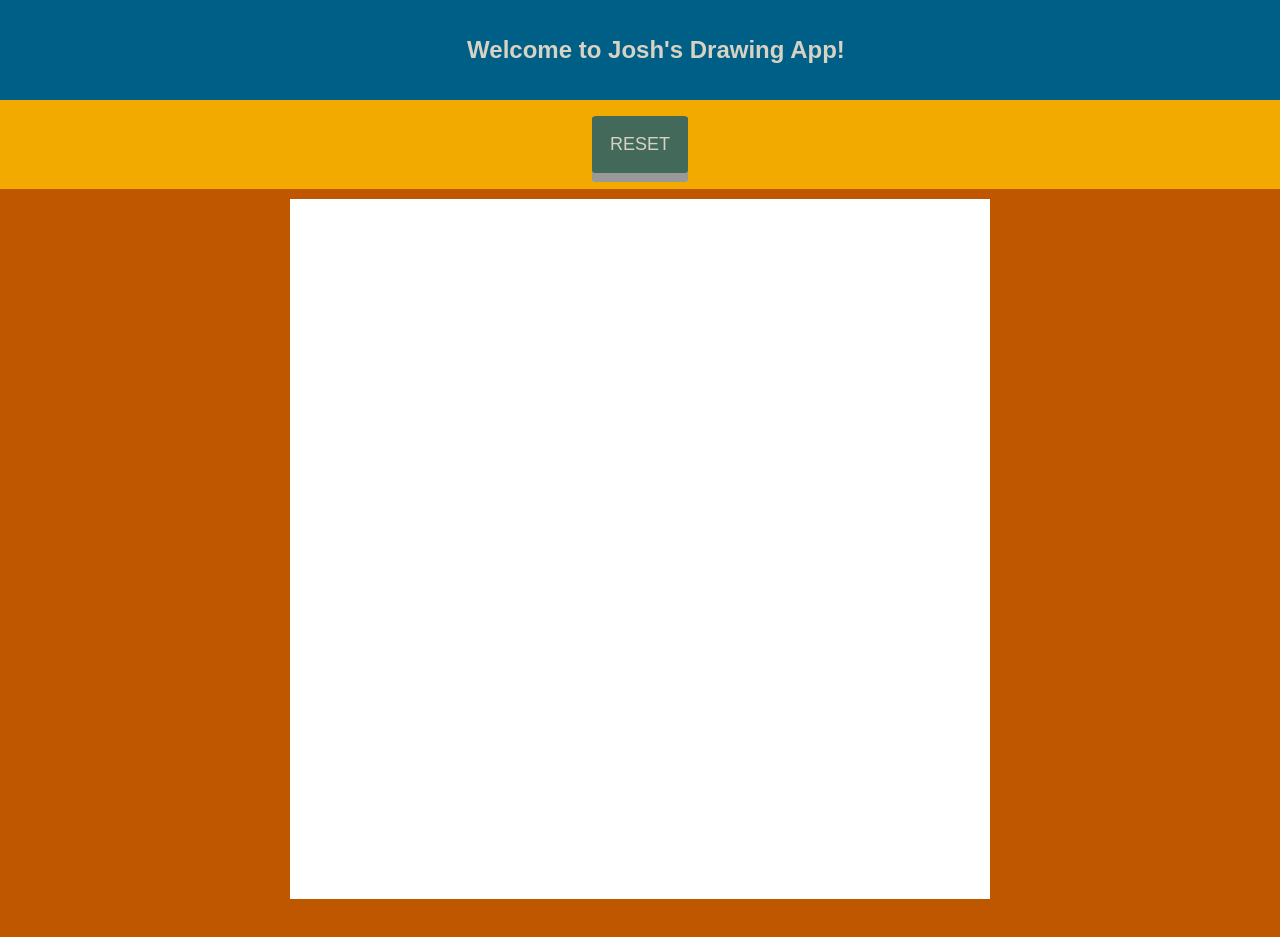
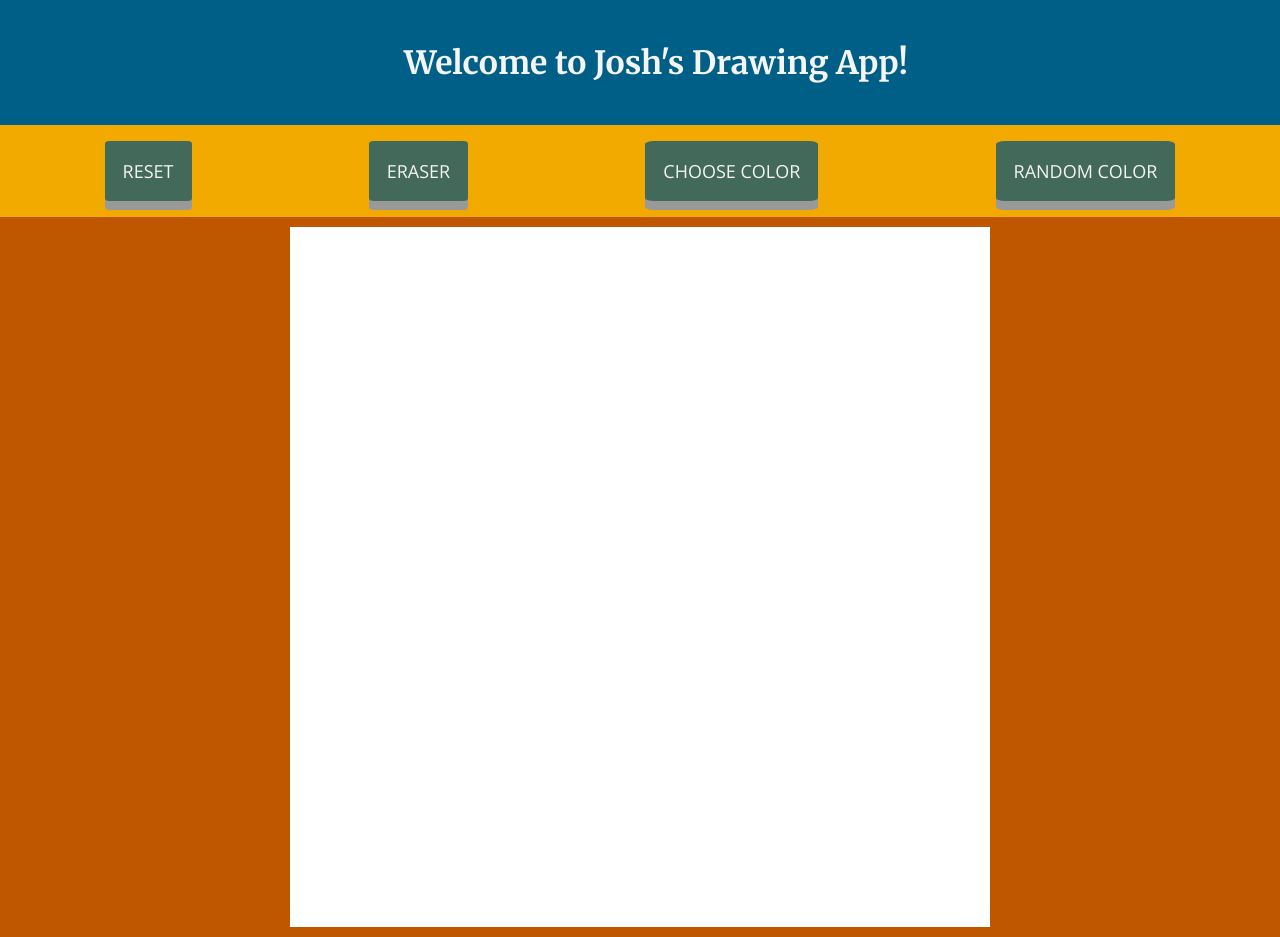
Before and after one commit to jfahler/etch-a-sketch, a plain HTML site: page index.html in a window 1280 px wide. Shown: the top 937 px of the page. Before the commit the page ends 909 px from the top, so only its background shows below. Drawn offline with nearby package versions, Linux system fonts and the light colour scheme.

Commit message:
modified:   drawPad.js 	modified:   index.html 	modified:   main.css

```diff
--- a/drawPad.js
+++ b/drawPad.js
@@ -12,6 +12,14 @@ function createPixels(gridNum){
         div.addEventListener("mouseover", function () {
             div.style.background = `${color}`;
         })
+        div.addEventListener("click", function(){
+            color = "white";
+        })
+
+        const reset = document.getElementById("reset");
+        reset.addEventListener("click", function(){
+            div.style.background = "white";
+        })
 
         container.appendChild(div);
     }
@@ -20,8 +28,23 @@ function createPixels(gridNum){
 
 createPixels(input);
 
+function reset() {
+
+};
+
 const resetBtn = document.getElementById('reset');
 resetBtn.addEventListener("click", function() {
-    div.style.background = "white";
+
 
 });
+
+
+
+const colorChoice = document.getElementById('colorChoice');
+colorChoice.addEventListener("click", function () {
+    color = prompt("What color do you want?");
+})
+
+function randomColor() {
+    color = '#'+Math.floor(Math.random()*16777215).toString(16);
+}
--- a/index.html
+++ b/index.html
@@ -2,6 +2,7 @@
 <html>
     <head>
         <link rel="stylesheet" type="text/css" href="main.css">
+        <link href="https://fonts.googleapis.com/css2?family=Merriweather:wght@700&family=Open+Sans&display=swap" rel="stylesheet">
     </head>
 
     <body>
@@ -9,7 +10,10 @@
             <h2>Welcome to Josh's Drawing App!</h2>
         </div>
         <div id="options">
-            <button id="reset">RESET</button>
+            <button id="reset" onclick="reset()">RESET</button>
+            <button id="eraser" onclick="eraser()">ERASER</button>
+            <button id="colorChoice" onclick="colorChoice()">CHOOSE COLOR</button>
+            <button id="randomColor" onclick="randomColor()">RANDOM COLOR</button>
         </div>
         <div id="container"></div>
         <script src="drawPad.js"></script>
--- a/main.css
+++ b/main.css
@@ -16,8 +16,9 @@ body{
 }
 
 h2 {
-    color: #d6d2c4;
-    font-family: Arial;
+    color: whitesmoke;
+    font-size: 2em;
+    font-family: 'Merriweather', serif;
 }
 
 #options {
@@ -32,11 +33,11 @@ h2 {
     border-width: 0;
     border-radius: 5%;
     font-size: 18px;
-    color: #d6d2c4;
-    font-family: Arial;
+    color: whitesmoke;
     padding: 1em;
     margin: 0 auto;
     box-shadow: 0 9px #999;
+    font-family: 'Open Sans', sans-serif;
 }
 
 #options button:hover {
```
